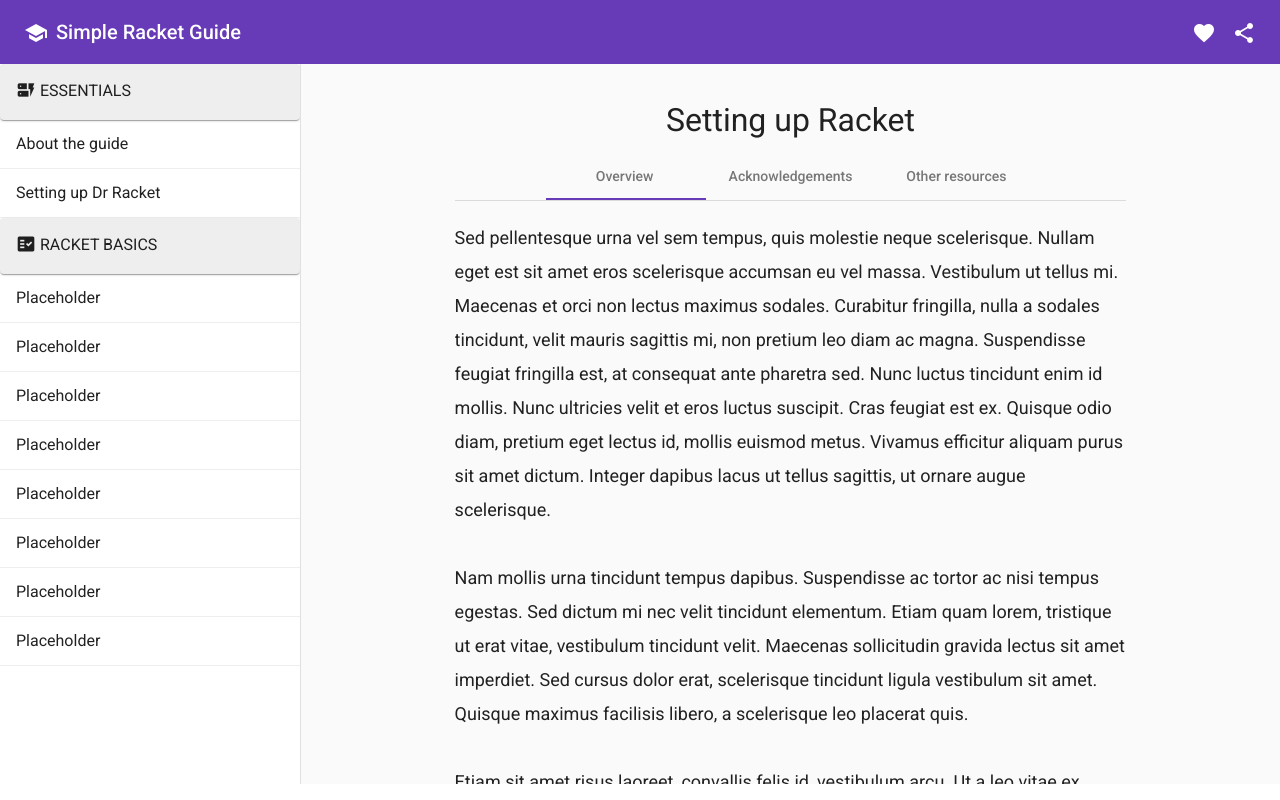
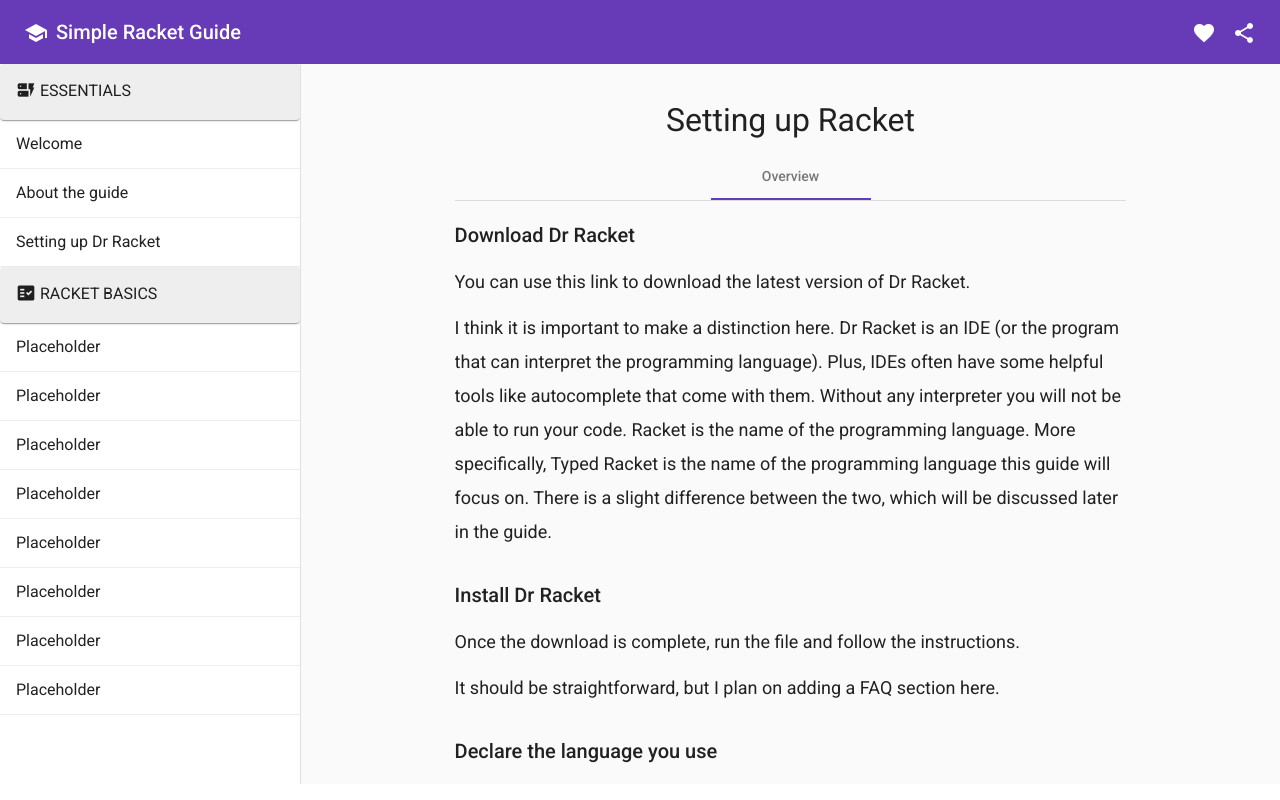
Before and after one commit to berkefiliz/simple-racket-guide, an Angular app: page /setup-racket in a window 1280 px wide. Built offline with nearby package versions, Linux system fonts and the light colour scheme.

Commit message:
Styling for code snippets, ul and tabs

```diff
--- a/src/app/app-routing.module.ts
+++ b/src/app/app-routing.module.ts
@@ -3,8 +3,10 @@
 
 import { AboutGuideComponent } from './courses/about-guide/about-guide.component';
 import { SetupRacketComponent } from './courses/setup-racket/setup-racket.component';
+import { WelcomePageComponent } from './welcome-page/welcome-page.component';
 
 const routes: Routes = [
+  { path: '', component: WelcomePageComponent},
   { path: 'about-the-guide', component: AboutGuideComponent},
   { path: 'setup-racket', component: SetupRacketComponent},
 ];
--- a/src/app/app.component.scss
+++ b/src/app/app.component.scss
@@ -12,7 +12,20 @@
     font-weight: 500;
 }
 
-// ##########################33
+ul.code {
+    list-style: none;
+    border: 1px solid #DDD;
+    border-radius: 10px;
+    background-color: #FDFDFF;
+}
+
+// #############################
+
+.t-b {
+    color: #0000FF
+}
+
+// #############################
 
 .spacer {
     flex: 1 1 auto;
--- a/src/app/app.component.ts
+++ b/src/app/app.component.ts
@@ -9,6 +9,7 @@
   title = 'pywracket';
 
   ESSENTIALS = [
+    {title: "Welcome", link: ""},
     {title: "About the guide", link: "about-the-guide"},
     {title: "Setting up Dr Racket", link: "setup-racket"},
   ];
--- a/src/app/app.module.ts
+++ b/src/app/app.module.ts
@@ -9,12 +9,14 @@
 
 import { AboutGuideComponent } from './courses/about-guide/about-guide.component';
 import { SetupRacketComponent } from './courses/setup-racket/setup-racket.component';
+import { WelcomePageComponent } from './welcome-page/welcome-page.component';
 
 @NgModule({
   declarations: [
     AppComponent,
     AboutGuideComponent,
-    SetupRacketComponent
+    SetupRacketComponent,
+    WelcomePageComponent
   ],
   imports: [
     BrowserModule,
--- a/src/app/courses/about-guide/about-guide.component.html
+++ b/src/app/courses/about-guide/about-guide.component.html
@@ -1,7 +1,7 @@
 <div style="width: 100%; text-align: center">
     <h1>About the guide</h1>
 </div>
-<mat-tab-group mat-align-tabs="center">
+<mat-tab-group mat-align-tabs="center" dynamicHeight>
     <mat-tab label="Overview"><br>
         <h3>What is this?</h3>
         <p>This guide is a simplified version of the official documentation, in the hopes to make learning Typed Racket easier. The courses are ordered in a way that makes sense if someone decides to learn Typed Racket themselves. I hope you find the guide useful!</p>
@@ -11,6 +11,9 @@
         <br>
         <h3>Acknowledgements</h3>
         <p>Even though I double check everything I write here, this does not mean it is correct. Indeed, I hope that the guide will aid the learning process; however I cannot guarantee that the information here is up-to-date. Moreover, this guide does not intend on helping people to master the language! It is a great way to start learning the language, but there is a lot more to the language. Once you get the hang of the structure and essentials of this language, I highly recommend reading other resources. If you have any suggestions or corrections for me to minimize these errors, please contact me!</p>
+        <pre><code>
+
+        </code></pre>
     </mat-tab>
     <mat-tab label="Other resources"><br>
         <p>Here is the link to official Racket documentation.</p>
--- a/src/app/courses/setup-racket/setup-racket.component.html
+++ b/src/app/courses/setup-racket/setup-racket.component.html
@@ -1,22 +1,55 @@
 <div style="width: 100%; text-align: center">
     <h1>Setting up Racket</h1>
 </div>
-<mat-tab-group mat-align-tabs="center">
+<mat-tab-group mat-align-tabs="center" dynamicHeight>
     <mat-tab label="Overview"><br>
-        <p>
-            Sed pellentesque urna vel sem tempus, quis molestie neque scelerisque. Nullam eget est sit amet eros scelerisque accumsan eu vel massa. Vestibulum ut tellus mi. Maecenas et orci non lectus maximus sodales. Curabitur fringilla, nulla a sodales tincidunt, velit mauris sagittis mi, non pretium leo diam ac magna. Suspendisse feugiat fringilla est, at consequat ante pharetra sed. Nunc luctus tincidunt enim id mollis. Nunc ultricies velit et eros luctus suscipit. Cras feugiat est ex. Quisque odio diam, pretium eget lectus id, mollis euismod metus. Vivamus efficitur aliquam purus sit amet dictum. Integer dapibus lacus ut tellus sagittis, ut ornare augue scelerisque.
-            <br><br>
-            Nam mollis urna tincidunt tempus dapibus. Suspendisse ac tortor ac nisi tempus egestas. Sed dictum mi nec velit tincidunt elementum. Etiam quam lorem, tristique ut erat vitae, vestibulum tincidunt velit. Maecenas sollicitudin gravida lectus sit amet imperdiet. Sed cursus dolor erat, scelerisque tincidunt ligula vestibulum sit amet. Quisque maximus facilisis libero, a scelerisque leo placerat quis.
-            <br><br>
-            Etiam sit amet risus laoreet, convallis felis id, vestibulum arcu. Ut a leo vitae ex laoreet facilisis. Ut faucibus augue nisl, in dignissim magna molestie nec. Nulla ut congue augue. Proin elit nulla, ultrices vitae odio a, porttitor tempor magna. Pellentesque rutrum sollicitudin pharetra. Sed pretium nisl ac leo sodales sagittis. Maecenas sit amet imperdiet magna. Donec sem risus, ultricies a imperdiet et, dictum in mauris. Etiam gravida quam augue, at tempus nibh iaculis non. Duis ac ultricies ante. Sed viverra sed quam id molestie. Maecenas eget efficitur orci, in malesuada nunc. Aliquam in risus volutpat, mattis quam nec, gravida sem. Etiam eget porttitor ante, sit amet ullamcorper enim.
-            <br><br>
-            Duis sagittis magna eu tortor sagittis pharetra. Aliquam eu turpis nec nunc fermentum accumsan. Donec nec justo eros. Curabitur vel lectus at massa varius cursus. Aliquam erat volutpat. In id velit pharetra, ultricies ipsum nec, imperdiet tortor. Pellentesque habitant morbi tristique senectus et netus et malesuada fames ac turpis egestas. Proin consequat velit vel augue volutpat, at efficitur justo mattis. In orci felis, finibus vestibulum dignissim eget, condimentum et elit. Proin et nisl eu urna consectetur semper in eu dolor. Duis bibendum enim eget justo tincidunt pretium. Cras malesuada augue in arcu facilisis porta. Phasellus semper leo sed quam vulputate, fermentum congue velit dapibus. Vestibulum rutrum vel lacus viverra blandit.
-        </p>
+        <h3>Download Dr Racket</h3>
+        <p>You can use this link to download the latest version of Dr Racket.</p>
+        <p>I think it is important to make a distinction here. Dr Racket is an IDE (or the program that can interpret the programming language). Plus, IDEs often have some helpful tools like autocomplete that come with them. Without any interpreter you will not be able to run your code. Racket is the name of the programming language. More specifically, Typed Racket is the name of the programming language this guide will focus on. There is a slight difference between the two, which will be discussed later in the guide.</p>
+        <br>
+        <h3>Install Dr Racket</h3>
+        <p>Once the download is complete, run the file and follow the instructions.</p>
+        <p>It should be straightforward, but I plan on adding a FAQ section here.</p>
+        <br>
+        <h3>Declare the language you use</h3>
+        <p>Add "<span class="t-b">#lang typed/racket</span>" at the top of your document.</p>
+        <p>This is necessary, so that the IDE knows whether to interpret Racket or Typed Racket. In that sense, you have to add this line at the top of every document you have (assuming you want to use Typed Racket). If you do not want to copy-paste this line every single time you open a project, there is a way to automatize it!</p>
+        <ol>
+            <li><p>Open Dr Racket.</p></li>
+            <li><p>Click on “Determine language from source” in the bottom-left corner.</p></li>
+            <li><p>Click on “Choose Language...”</p></li>
+            <li><p>Click on ”Show Details”</p></li>
+            <li><p>On bottom-right, type “#lang typed/racket” in “Automatic #lang line”</p></li>
+            <li><p>Click on OK</p></li>
+            <li><p>Open a new Racket project to test if it is working.</p></li>
+        </ol>
+        <br>
+        <h3>Import required libraries</h3>
+        <p>Racket comes with some built-in functions which we refer as the "base" functions of this language. Of course, there are extra functionality of the language which are not included by default and/or created by a third party. Those are called libraries. In this guide you will only need three of them:</p>
+        <ul>
+            <li><p><span class="t-b">typed/2htdp/image</span> deals with images.</p></li>
+            <li><p><span class="t-b">typed/2htdp/universe</span> deals with big-bang, keystroke handlers, clock-tick handlers, etc.</p></li>
+            <li><p><span class="t-b">typed/test-engine/racket-tests</span> deals with unit tests, e.g. check-expect and check-within.</p></li>
+        </ul>
+        <p>In order to include these libraries inside your code, you need to use the "require" function. The syntax is simple:</p>
+        <ul class="code">
+            <pre><li><p>(<span class="t-b">require</span> library_name)</p></li></pre>
+        </ul>
+        <p>For instance, if you work with images in your code:</p>
+        <ul class="code">
+            <pre><li><p>(<span class="t-b">require typed/2htdp/image</span>)</p></li></pre>
+        </ul>
+        <p>If you want to import multiple libraries, you do not need to type "require" over and over:</p>
+        <ul class="code">
+            <pre><li><p>(<span class="t-b">require typed/2htdp/image
+         typed/2htdp/universe
+         typed/test-engine/racket-tests</span>)</p></li></pre>
+        </ul>
+        <br>
+        <h3>You are all set up!</h3>
+        <p>Good luck! Remember that practice makes perfect :)</p>
     </mat-tab>
-    <mat-tab label="Acknowledgements"><br>
-        Content 2
-    </mat-tab>
-    <mat-tab label="Other resources"><br>
-        Content 3
-    </mat-tab>
-  </mat-tab-group>
+</mat-tab-group>
+
+<br>
+<br>
--- a/src/app/material.ts
+++ b/src/app/material.ts
@@ -1,5 +1,6 @@
 import { MatButtonModule } from '@angular/material/button';
 import { MatCardModule } from '@angular/material/card';
+import { MatGridListModule } from '@angular/material/grid-list';
 import { MatIconModule } from '@angular/material/icon';
 import { MatListModule } from '@angular/material/list';
 import { MatSidenavModule } from '@angular/material/sidenav';
@@ -12,6 +13,7 @@
   imports: [
     MatButtonModule,
     MatCardModule,
+    MatGridListModule,
     MatIconModule,
     MatListModule,
     MatSidenavModule,
@@ -21,6 +23,7 @@
   exports: [
     MatButtonModule,
     MatCardModule,
+    MatGridListModule,
     MatIconModule,
     MatListModule,
     MatSidenavModule,
--- /dev/null
+++ b/src/app/welcome-page/welcome-page.component.html
@@ -0,0 +1,3 @@
+<div style="width: 100%; text-align: center">
+    <h1>Welcome</h1>
+</div>
--- /dev/null
+++ b/src/app/welcome-page/welcome-page.component.ts
@@ -0,0 +1,15 @@
+import { Component, OnInit } from '@angular/core';
+
+@Component({
+  selector: 'app-welcome-page',
+  templateUrl: './welcome-page.component.html',
+  styleUrls: ['./welcome-page.component.scss', '../app.component.scss']
+})
+export class WelcomePageComponent implements OnInit {
+
+  constructor() { }
+
+  ngOnInit(): void {
+  }
+
+}
```
Also changed, not shown: src/app/welcome-page/welcome-page.component.scss (added), 1 other file (tests, documents, lock files or other folders).
